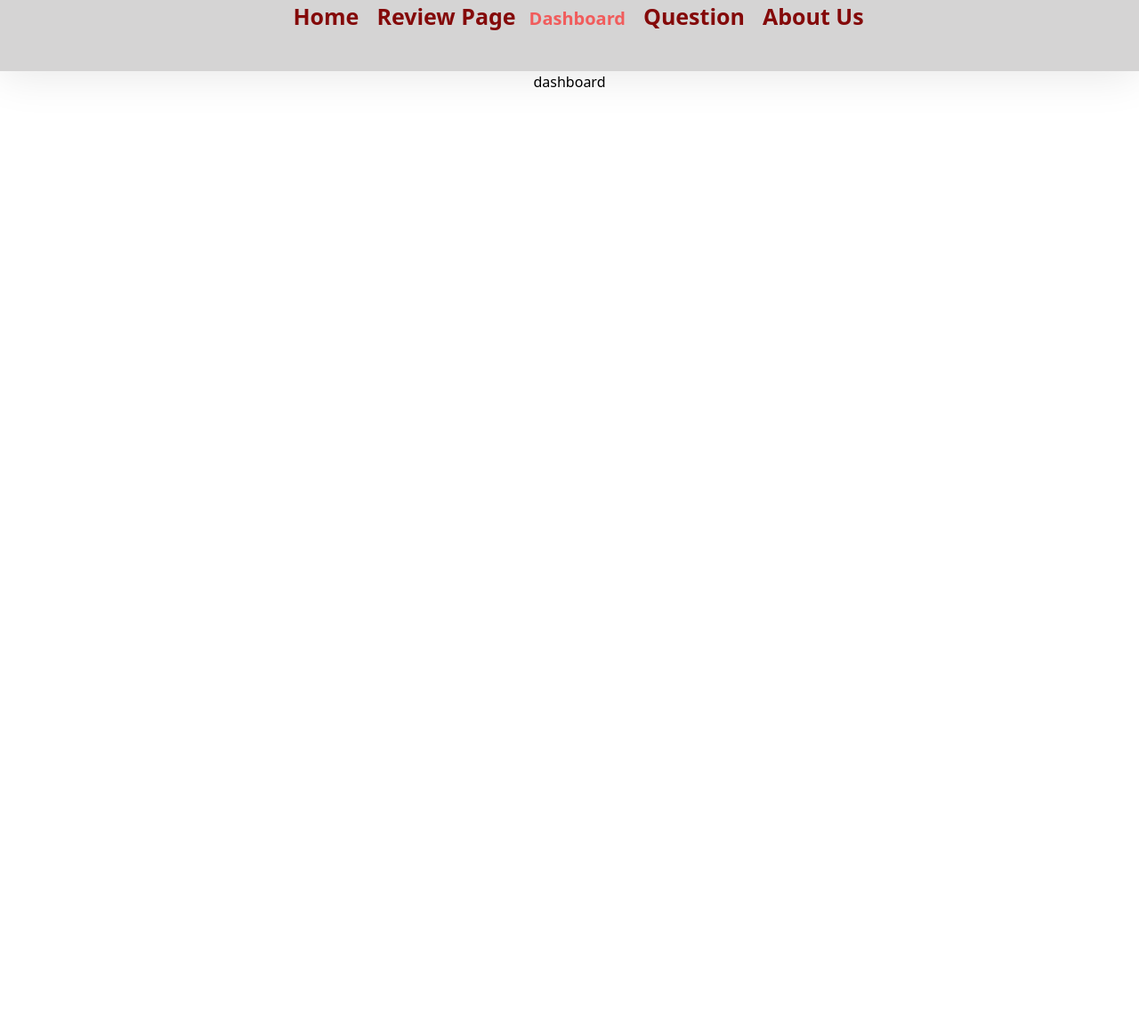
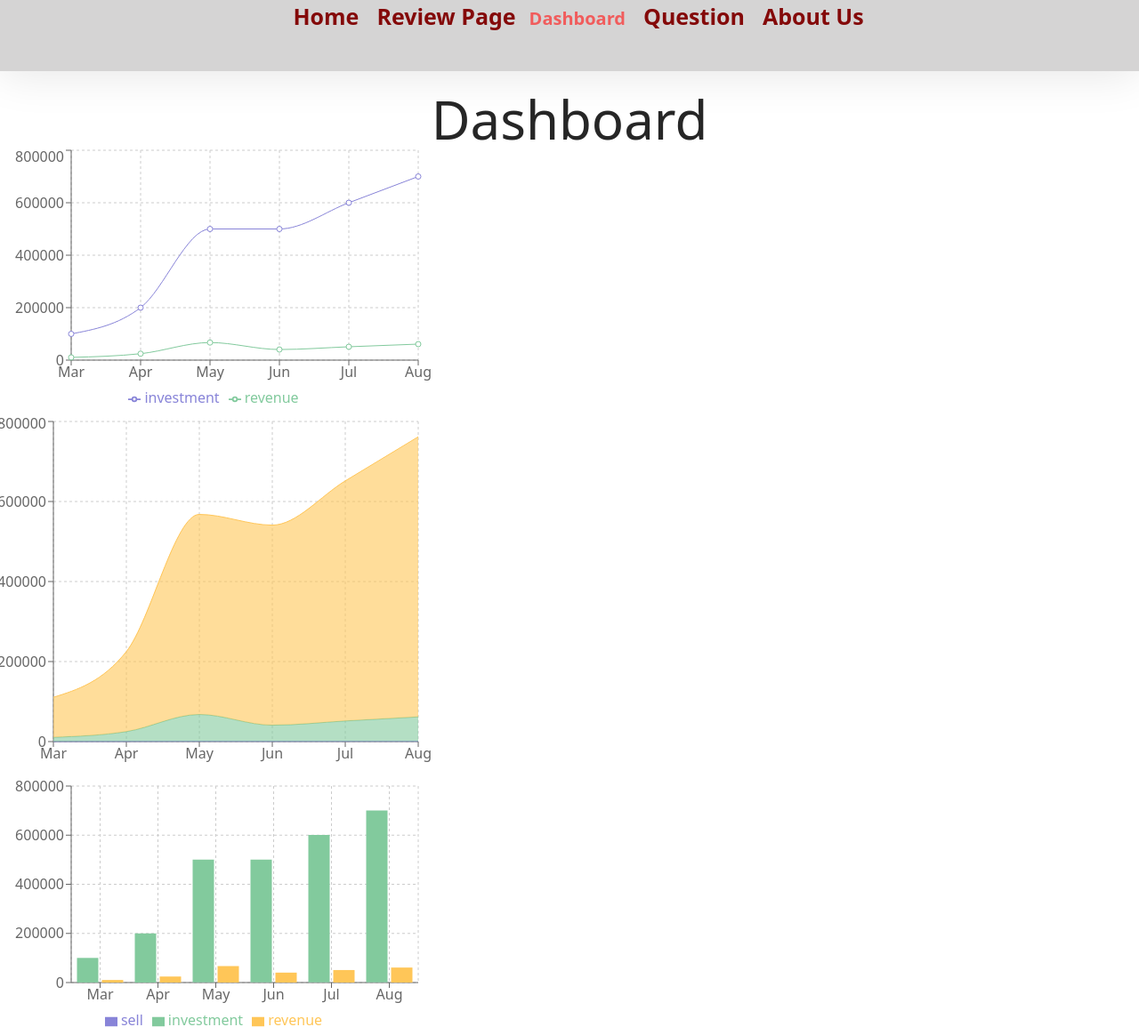
Before and after one commit to tashfiaislamistila/makeupAlley-product-review, a React (Create React App) app: page /dashboard in a window 1280 px wide. Shown: the whole page at 89% size. Before the commit the page ends 800 px from the top, so only its background shows below. Built offline with nearby package versions, Linux system fonts and the light colour scheme.

Commit message:
linechart area chart barchat added in dashboard commit

```diff
--- a/src/Component/Dashbord/Dashboard.js
+++ b/src/Component/Dashbord/Dashboard.js
@@ -1,11 +1,82 @@
-import React from 'react';
+import React, { useEffect, useState } from 'react';
+import { Area, AreaChart, Bar, BarChart, CartesianGrid, Legend, Line, LineChart, Pie, PieChart, Tooltip, XAxis, YAxis } from 'recharts';
 
 const Dashboard = () => {
-
+    const [data, setData] = useState([]);
+    useEffect(() => {
+        fetch('data.json')
+            .then(res => res.json())
+            .then(data => setData(data))
+    }, [])
     return (
         <div>
-            <h2>dashboard</h2>
+            <div>
+                <h1 className='text-6xl text-neutral-800 mt-6'>Dashboard</h1>
+            </div>
+            <div>
+                <LineChart
+                    width={500}
+                    height={300}
+                    data={data}
+                    margin={{
+                        top: 5,
+                        right: 30,
+                        left: 20,
+                        bottom: 5,
+                    }}
+                >
+                    <CartesianGrid strokeDasharray="3 3" />
+                    <XAxis dataKey="month" />
+                    <YAxis />
+                    <Tooltip />
+                    <Legend />
+                    <Line type="monotone" dataKey="investment" stroke="#8884d8" activeDot={{ r: 8 }} />
+                    <Line type="monotone" dataKey="revenue" stroke="#82ca9d" />
+                </LineChart>
+                <AreaChart
+                    width={500}
+                    height={400}
+                    data={data}
+                    margin={{
+                        top: 10,
+                        right: 30,
+                        left: 0,
+                        bottom: 0,
+                    }}
+                >
+                    <CartesianGrid strokeDasharray="3 3" />
+                    <XAxis dataKey="month" />
+                    <YAxis />
+                    <Tooltip />
+                    <Area type="monotone" dataKey="sell" stackId="1" stroke="#8884d8" fill="#8884d8" />
+                    <Area type="monotone" dataKey="revenue" stackId="1" stroke="#82ca9d" fill="#82ca9d" />
+                    <Area type="monotone" dataKey="investment" stackId="1" stroke="#ffc658" fill="#ffc658" />
+                </AreaChart>
+                <BarChart
+                    width={500}
+                    height={300}
+                    data={data}
+                    margin={{
+                        top: 20,
+                        right: 30,
+                        left: 20,
+                        bottom: 5,
+                    }}
+                >
+                    <CartesianGrid strokeDasharray="3 3" />
+                    <XAxis dataKey="month" />
+                    <YAxis />
+                    <Tooltip />
+                    <Legend />
+                    <Bar dataKey="sell" stackId="a" fill="#8884d8" />
+                    <Bar dataKey="investment" stackId="a" fill="#82ca9d" />
+                    <Bar dataKey="revenue" fill="#ffc658" />
+                </BarChart>
+
+            </div>
         </div>
+
+
     );
 };
 
```
